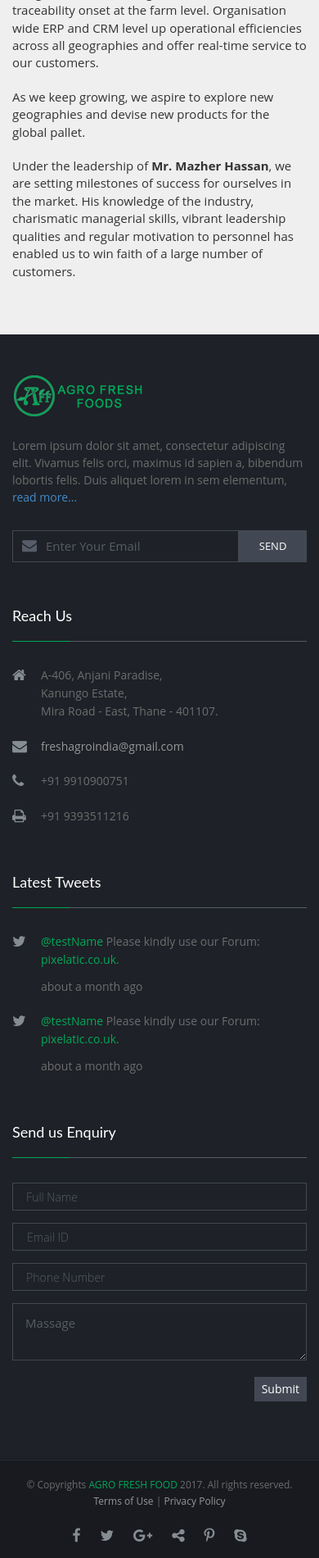
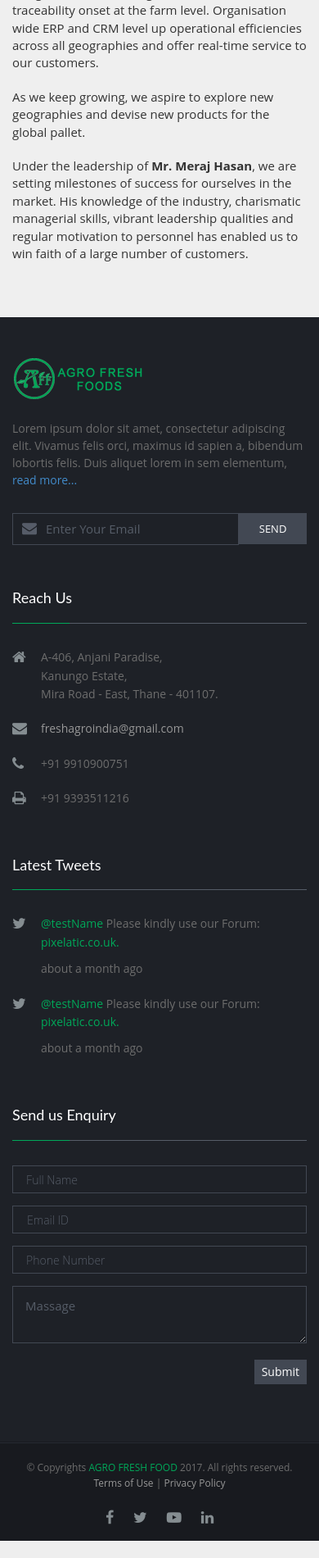
Before and after one commit to agrofresh123/agrofreshWebsite, a CodeIgniter app: page /database/index.php/welcome/index in a window 390 px wide. Shown: the part 2026-3927 px from the top of the page at 82% size. After the commit the page ends 3906 px from the top, so only its background shows below. Run offline with CodeIgniter, Linux system fonts and the light colour scheme; some libraries are stand-ins or nearby versions; some web fonts are replaced.

Commit message:
Changes made on 22 March 2018
Fixed following - header Contact details change in Mobile view
- Footer Social Links change same as header
- Gallery menu add in mobile menu section
- Contact Error Check(contact page link not in mobile) check all links in mobile view
- Social icon change in mobile view as per desktop view

```diff
--- a/application/views/front/inc/footer.php
+++ b/application/views/front/inc/footer.php
@@ -151,19 +151,10 @@
         <div class="col-md-6 col-lg-6 col-sm-6 col-xs-12">
 
           <ul class="foot-social">
-
-            <li><a href="#"><i class="fa fa-facebook"></i></a></li>
-
-            <li><a href="#"><i class="fa fa-twitter"></i></a></li>
-
-            <li><a href="#"><i class="fa fa-google-plus"></i></a></li>
-
-            <li><a href="#"><i class="fa fa-share-alt"></i></a></li>
-
-            <li><a href="#"><i class="fa fa-pinterest-p"></i></a></li>
-
-            <li><a href="#"><i class="fa fa-skype"></i></a></li>
-
+            <li><a href="https://www.facebook.com/agrofreshfoods/" target="_blank"><i class="fa fa-facebook"></i></a></li>
+            <li><a href="javascript:alert('link update soon');"><i class="fa fa-twitter"></i></a></li>
+			<li><a href="https://www.youtube.com/channel/UCGW5b2mH_4LodfN8nr7II1A" target="_blank"><i class="fa fa-youtube-play"></i></a></li>
+			<li><a href="https://www.linkedin.com/in/agro-fresh-384534141" target="_blank"><i class="fa fa-linkedin"></i></a></li>
           </ul>
 
         </div>
--- a/application/views/front/inc/header.php
+++ b/application/views/front/inc/header.php
@@ -46,14 +46,14 @@ if ($pagename == 'index') {
     <div id="panel-top">
       <div class="container">
         <div class="row">
-          <div class="col-sm-6 col-xs-12"> <span class="top-info-email"><a href="#"><i class="ion-email top-info-icon"></i>contact@agrofreshfood.com</a></span> </div>
-          <div class="col-sm-6 col-xs-12"> <span class="top-info-contact"><i class="ion-android-call top-info-icon"></i>+91 9898989898</span> </div>
+          <div class="col-sm-6 col-xs-12"> <span class="top-info-email"><a href="mailto:freshagroindia@gmail.com"><i class="ion-email top-info-icon"></i>freshagroindia@gmail.com</a></span> </div>
+          <div class="col-sm-6 col-xs-12"> <span class="top-info-contact"><i class="ion-android-call top-info-icon"></i>+91 9910900751</span> </div>
           <div class="col-sm-6 col-xs-12">
             <ul class="social-top-info">
-              <li><a href="#"><i class="fa fa-facebook head-social-icon on-reg" id="face-head2" data-original-title="" title=""></i></a></li>
-              <li><a href="#"><i class="fa fa-twitter head-social-icon" id="tweet-head2" data-original-title="" title=""></i></a></li>
-              <li><a href="#"><i class="fa fa-pinterest-p head-social-icon" id="gplus-head2" data-original-title="" title=""></i></a></li>
-              <li><a href="#"><i class="fa fa-google-plus head-social-icon" id="link-head2" data-original-title="" title=""></i></a></li>
+				<li><a href="https://www.linkedin.com/in/agro-fresh-384534141" target="_blank"><i class="fa fa-linkedin head-social-icon" id="link-head2" data-original-title="" title=""></i></a></li>
+				<li><a href="https://www.youtube.com/channel/UCGW5b2mH_4LodfN8nr7II1A" target="_blank"><i class="fa fa-youtube-play head-social-icon" id="gplus-head2" data-original-title="" title=""></i></a></li>
+				<li><a href="javascript:alert('link update soon');"><i class="fa fa-twitter head-social-icon" id="tweet-head2" data-original-title="" title=""></i></a></li>
+				<li><a href="https://www.facebook.com/agrofreshfoods/" target="_blank"><i class="fa fa-facebook head-social-icon on-reg" id="face-head2" data-original-title="" title=""></i></a></li>
             </ul>
           </div>
           <div class="col-sm-6 col-xs-12">
@@ -79,9 +79,7 @@ if ($pagename == 'index') {
                   <button class="dl-trigger">Open Menu</button>
                   <ul class="dl-menu">
                     <li <?php echo $hclass;?>> <a href="<?php echo base_url();?>">Home</a> </li>
-                    <li> <a href="about-us">About Us</a></li>
-                    <li> <a href="quality-committment">Quality Committment</a></li>
-                    <li class="dropdown"> <a href="#" class="dropdown-toggle" data-toggle="dropdown">Products</a>
+					<li class="dropdown"> <a href="#" class="dropdown-toggle" data-toggle="dropdown">Products</a>
                       <ul class="dl-submenu">
                         <li> <a href="#">Frozen Fruits and Vegetables</a>
                           <ul class="dl-submenu">
@@ -138,7 +136,9 @@ if ($pagename == 'index') {
                         </li>
                       </ul>
                     </li>
-                    <li> <a href="#">Contact Us</a></li>
+					<li> <a href="quality-committment">Quality Committment</a></li>
+                    <li> <a href="gallery">Gallery</a></li>
+                    <li> <a href="contact">Contact Us</a></li>
                   </ul>
                 </div>
                 <!-- /dl-menuwrapper -->
--- a/application/views/front/index.php
+++ b/application/views/front/index.php
@@ -60,7 +60,7 @@
 
       <p>As we keep growing, we aspire to explore new geographies and devise new products for the global pallet.</p>
 
-      <p>Under the leadership of <strong>Mr. Mazher Hassan</strong>, we are setting milestones of success for ourselves in the market. His knowledge of the industry, charismatic managerial skills, vibrant leadership qualities and regular motivation to
+      <p>Under the leadership of <strong>Mr. Meraj Hasan</strong>, we are setting milestones of success for ourselves in the market. His knowledge of the industry, charismatic managerial skills, vibrant leadership qualities and regular motivation to
 
         personnel has enabled us to win faith of a large number of customers.</p>
 
```
